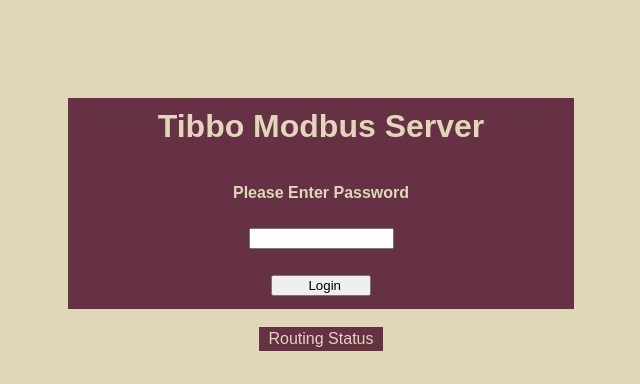
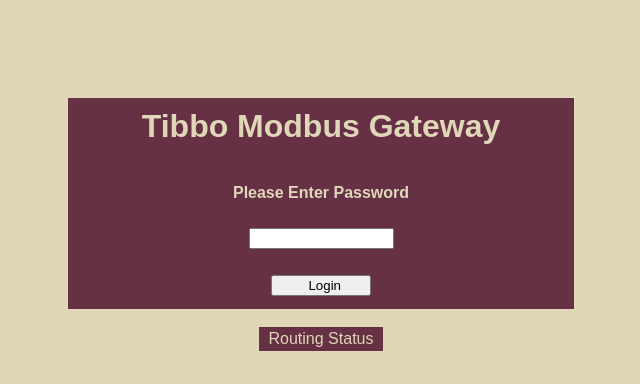
Before and after one commit to tibbotech/Modbus-Gateway, a plain HTML site: page index.html in a window 1280 px wide. Shown: the whole page, without its empty margins (319-959 px from the left). Drawn offline with Linux system fonts and the light colour scheme.

Commit message:
Version 1.00

```diff
--- a/index.html
+++ b/index.html
@@ -57,7 +57,7 @@ li {display:inline;}
 			<br>
 			<table width=40% align=center cellspacing="5" cellpadding="5">
 			<tr align=center>
-			<td><h1><b>Tibbo Modbus Server</b></h1></td>
+			<td><h1><b>Tibbo Modbus Gateway</b></h1></td>
 			</tr>
 			<tr> <td>
 			<table align=center width=100% border='0'>
```
Also changed, not shown: 6 other files.
